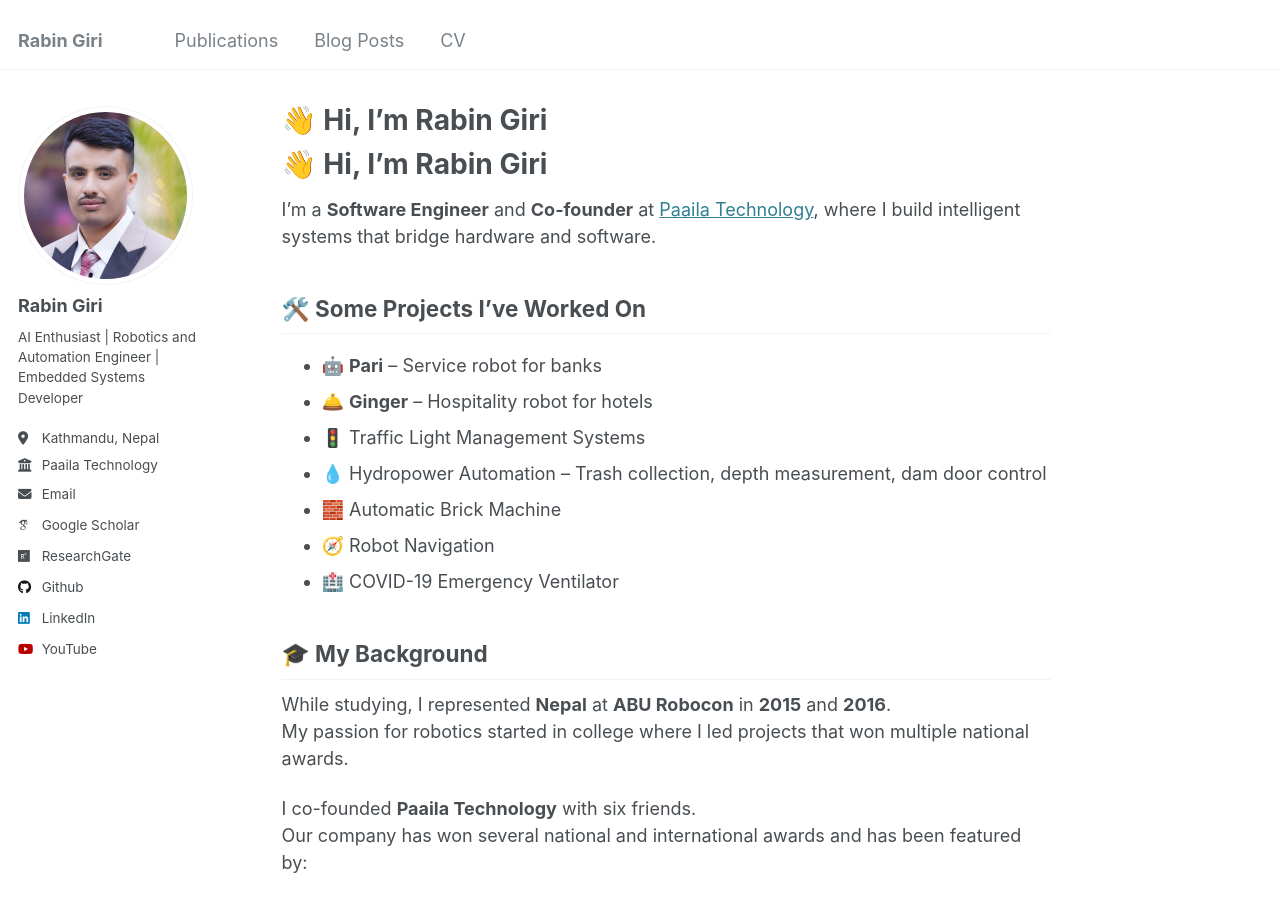
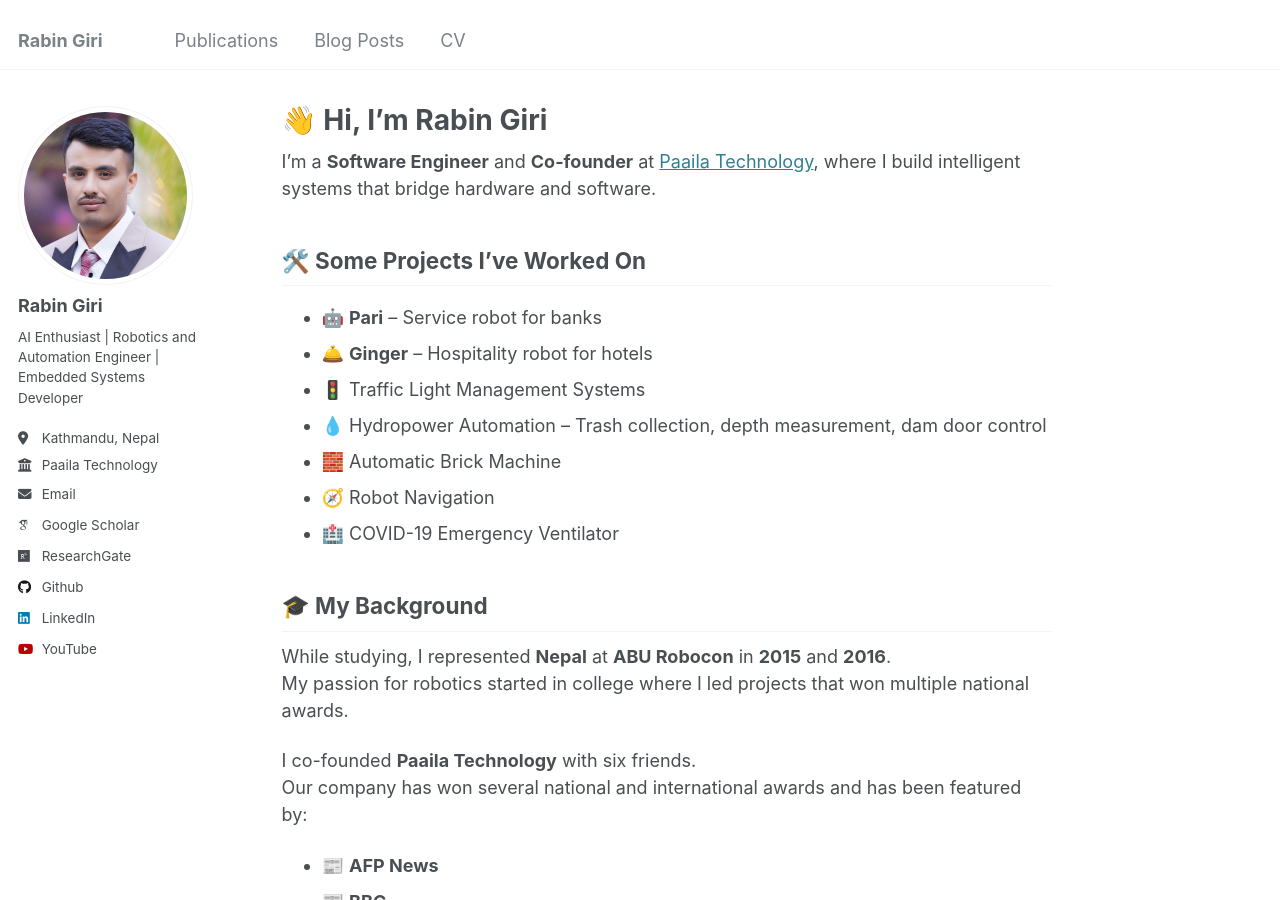
Before and after one commit to rabin-giri/rabin-giri.github.io, a Jekyll site: the page built from _pages/about.md, in a window 1280 px wide and 900 px high. Built offline with Jekyll 4.4.1, drawn with Linux system fonts in a browser that asks for light colours; some web fonts are replaced; our own code applies the rules of GitHub Pages for plain Markdown files; part of the change alters nothing that is shown.

Commit message:
Update about.md

```diff
--- a/_pages/about.md
+++ b/_pages/about.md
@@ -1,12 +1,11 @@
 ---
 permalink: /
+title: "👋 Hi, I'm Rabin Giri"
 author_profile: true
 redirect_from:
   - /about/
   - /about.html
 ---
-# 👋 Hi, I'm Rabin Giri
-
 I’m a **Software Engineer** and **Co-founder** at [Paaila Technology](https://www.paailatechnology.com/), where I build intelligent systems that bridge hardware and software.
 
 ## 🛠️ Some Projects I’ve Worked On
```
